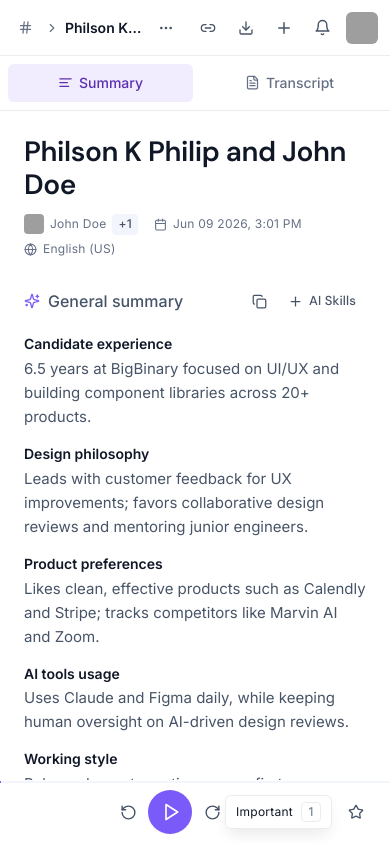
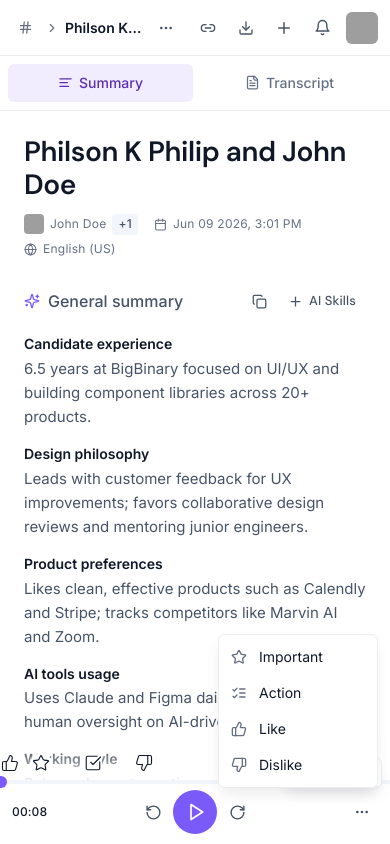
Before and after one commit to philson-philip/fireflies.ai, a React (Vite) app: page / in a window 390 px wide. Both pictures are taken after a click on the button 356 px from the left and 812 px from the top of the page. Built offline with nearby package versions, Linux system fonts and the light colour scheme; grey boxes are pictures that could not be loaded.

Commit message:
feat: implement mobile responsive player menu, boundary-aware tooltip positioning, and toast notifications for marker deletion

```diff
--- a/src/components/meeting/PlayerBar.jsx
+++ b/src/components/meeting/PlayerBar.jsx
@@ -1,5 +1,5 @@
 import { useState } from "react";
-import { Play, Pause, RotateCcw, RotateCw, Star, ListChecks, ThumbsUp, ThumbsDown } from "lucide-react";
+import { Play, Pause, RotateCcw, RotateCw, Star, ListChecks, ThumbsUp, ThumbsDown, MoreHorizontal } from "lucide-react";
 import IconButton from "../ui/IconButton";
 import Tooltip from "../ui/Tooltip";
 import ProgressBar from "./ProgressBar";
@@ -9,6 +9,7 @@ import { meeting } from "../../data/meeting";
 const PlayerBar = ({ playing, onTogglePlay, currentSeconds, onScrub, markers, onAddMarker, onDeleteMarker }) => {
   const total = meeting.durationSeconds;
   const [isFooterHovered, setIsFooterHovered] = useState(false);
+  const [showMobileMenu, setShowMobileMenu] = useState(false);
 
   return (
     <footer
@@ -16,12 +17,12 @@ const PlayerBar = ({ playing, onTogglePlay, currentSeconds, onScrub, markers, on
       onMouseEnter={() => setIsFooterHovered(true)}
       onMouseLeave={() => setIsFooterHovered(false)}
     >
-      <span className="hidden w-32 shrink-0 text-caption tabular-nums sm:block">
+      <div className="flex flex-1 sm:flex-none sm:w-32 shrink-0 items-center text-caption tabular-nums">
         <span className="text-ink font-medium">{formatClock(currentSeconds)}</span>
-        <span className="text-ink-muted font-medium"> / {meeting.duration}</span>
-      </span>
+        <span className="text-ink-muted font-medium hidden sm:inline">&nbsp;/ {meeting.duration}</span>
+      </div>
 
-      <div className="flex flex-1 items-center justify-center gap-1 sm:gap-2">
+      <div className="flex shrink-0 sm:flex-1 items-center justify-center gap-1 sm:gap-2">
         <span className="mr-1 hidden text-caption font-medium text-ink-muted sm:inline">1×</span>
         <IconButton label="Skip 5 seconds backward" shortcut="←" onClick={() => onScrub(Math.max(0, currentSeconds - 5))}>
           <RotateCcw size={17} aria-hidden />
@@ -41,11 +42,50 @@ const PlayerBar = ({ playing, onTogglePlay, currentSeconds, onScrub, markers, on
         </IconButton>
       </div>
 
-      <div className="flex shrink-0 items-center gap-0.5">
-        <IconButton label="Important" shortcut="1" side="left" onClick={() => onAddMarker("important")}><Star size={16} aria-hidden /></IconButton>
+      <div className="flex flex-1 sm:flex-none shrink-0 items-center justify-end gap-0.5 relative">
+        <IconButton label="Important" shortcut="1" side="left" className="hidden sm:inline-flex" onClick={() => onAddMarker("important")}><Star size={16} aria-hidden /></IconButton>
         <IconButton label="Action" shortcut="2" side="left" className="hidden sm:inline-flex" onClick={() => onAddMarker("action")}><ListChecks size={16} aria-hidden /></IconButton>
         <IconButton label="Like" shortcut="3" side="left" className="hidden sm:inline-flex" onClick={() => onAddMarker("like")}><ThumbsUp size={16} aria-hidden /></IconButton>
         <IconButton label="Dislike" shortcut="4" side="left" className="hidden sm:inline-flex" onClick={() => onAddMarker("dislike")}><ThumbsDown size={16} aria-hidden /></IconButton>
+
+        {/* Mobile Dropdown Menu */}
+        <div className="relative sm:hidden">
+          <IconButton label="More Actions" onClick={() => setShowMobileMenu(!showMobileMenu)}>
+            <MoreHorizontal size={16} aria-hidden />
+          </IconButton>
+
+          {showMobileMenu && (
+            <>
+              <div className="fixed inset-0 z-40" onClick={() => setShowMobileMenu(false)} />
+              <div className="absolute bottom-full right-0 mb-2 w-40 rounded-md bg-surface border border-line shadow-lifted z-50 flex flex-col py-1 animate-in fade-in zoom-in-95 duration-100">
+                <button
+                  className="flex items-center gap-3 px-3 py-2 text-sm text-ink hover:bg-surface-subtle transition-colors"
+                  onClick={() => { onAddMarker("important"); setShowMobileMenu(false); }}
+                >
+                  <Star size={16} className="text-ink-muted" /> Important
+                </button>
+                <button
+                  className="flex items-center gap-3 px-3 py-2 text-sm text-ink hover:bg-surface-subtle transition-colors"
+                  onClick={() => { onAddMarker("action"); setShowMobileMenu(false); }}
+                >
+                  <ListChecks size={16} className="text-ink-muted" /> Action
+                </button>
+                <button
+                  className="flex items-center gap-3 px-3 py-2 text-sm text-ink hover:bg-surface-subtle transition-colors"
+                  onClick={() => { onAddMarker("like"); setShowMobileMenu(false); }}
+                >
+                  <ThumbsUp size={16} className="text-ink-muted" /> Like
+                </button>
+                <button
+                  className="flex items-center gap-3 px-3 py-2 text-sm text-ink hover:bg-surface-subtle transition-colors"
+                  onClick={() => { onAddMarker("dislike"); setShowMobileMenu(false); }}
+                >
+                  <ThumbsDown size={16} className="text-ink-muted" /> Dislike
+                </button>
+              </div>
+            </>
+          )}
+        </div>
       </div>
 
       <ProgressBar
--- a/src/components/meeting/ProgressBar.jsx
+++ b/src/components/meeting/ProgressBar.jsx
@@ -1,11 +1,13 @@
 import { useState, useRef, useCallback, useEffect } from "react";
 import { Star, ThumbsUp, ThumbsDown, CheckSquare } from "lucide-react";
 import Tooltip from "../ui/Tooltip";
+import { useToast } from "../ui/Toast";
 import { cn, formatClock } from "../../lib/utils";
 
 const STEP = 5;
 
 const Marker = ({ marker, totalSeconds, onDeleteMarker, onScrub, setHoveredMarkerId, isHovering }) => {
+  const toast = useToast();
   const pct = totalSeconds ? (marker.seconds / totalSeconds) * 100 : 0;
 
   let Icon = Star;
@@ -23,6 +25,7 @@ const Marker = ({ marker, totalSeconds, onDeleteMarker, onScrub, setHoveredMarke
           onClick={(e) => {
             e.stopPropagation();
             onDeleteMarker(marker.id);
+            toast({ title: "Bookmark removed successfully", variant: "success" });
           }}
           className="text-ink-muted hover:text-danger ml-1 p-0.5 transition-colors cursor-pointer"
           aria-label={`Delete ${marker.type} marker`}
@@ -45,8 +48,11 @@ const Marker = ({ marker, totalSeconds, onDeleteMarker, onScrub, setHoveredMarke
         e.stopPropagation();
         onScrub(marker.seconds);
       }}
+      onPointerDown={(e) => {
+        e.stopPropagation();
+      }}
     >
-      <div className="text-ink hover:scale-110 transition-transform">
+      <div className="text-ink bg-surface rounded-sm hover:scale-110 transition-transform">
         <Icon size={18} strokeWidth={1.5} className="shrink-0" />
       </div>
     </Tooltip>
@@ -140,8 +146,8 @@ const ProgressBar = ({ currentSeconds, totalSeconds, onScrub, markers = [], onDe
         <div
           className="absolute left-0 w-full cursor-default"
           style={{
-            top: "-40px",
-            height: "45px",
+            top: "-100px",
+            height: "105px",
             background: "transparent",
             zIndex: 10,
           }}
--- a/src/components/ui/Tooltip.jsx
+++ b/src/components/ui/Tooltip.jsx
@@ -1,4 +1,4 @@
-import { useId, useRef, useState } from "react";
+import { useId, useRef, useState, useLayoutEffect } from "react";
 import { cn } from "../../lib/utils";
 
 const SIDE = {
@@ -13,7 +13,29 @@ const Tooltip = ({ label, shortcut, action, side = "auto", children, className,
   const [computedSide, setComputedSide] = useState(side === "auto" ? "top" : side);
   const timer = useRef(null);
   const hideTimer = useRef(null);
+  const tooltipRef = useRef(null);
   const id = useId();
+
+  useLayoutEffect(() => {
+    if (open && tooltipRef.current) {
+      tooltipRef.current.style.marginLeft = "0px";
+      tooltipRef.current.style.marginTop = "0px";
+      const rect = tooltipRef.current.getBoundingClientRect();
+      const style = tooltipRef.current.style;
+
+      if (rect.left < 8) {
+        style.marginLeft = `${8 - rect.left}px`;
+      } else if (rect.right > window.innerWidth - 8) {
+        style.marginLeft = `${(window.innerWidth - 8) - rect.right}px`;
+      }
+
+      if (rect.top < 8) {
+        style.marginTop = `${8 - rect.top}px`;
+      } else if (rect.bottom > window.innerHeight - 8) {
+        style.marginTop = `${(window.innerHeight - 8) - rect.bottom}px`;
+      }
+    }
+  }, [open, computedSide]);
 
   const show = (e) => {
     if (side === "auto" && e.currentTarget) {
@@ -63,6 +85,7 @@ const Tooltip = ({ label, shortcut, action, side = "auto", children, className,
     >
       {children}
       <span
+        ref={tooltipRef}
         role="tooltip"
         id={id}
         className={cn(
```
